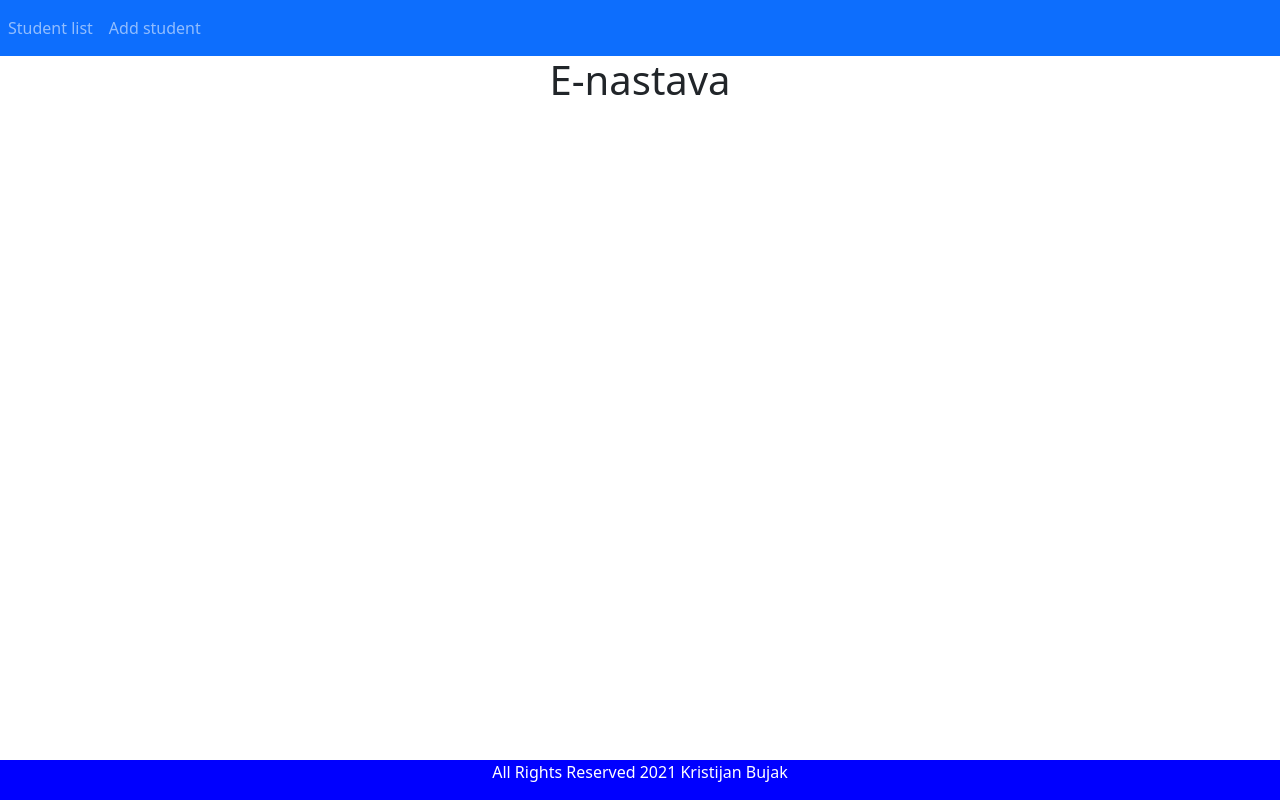
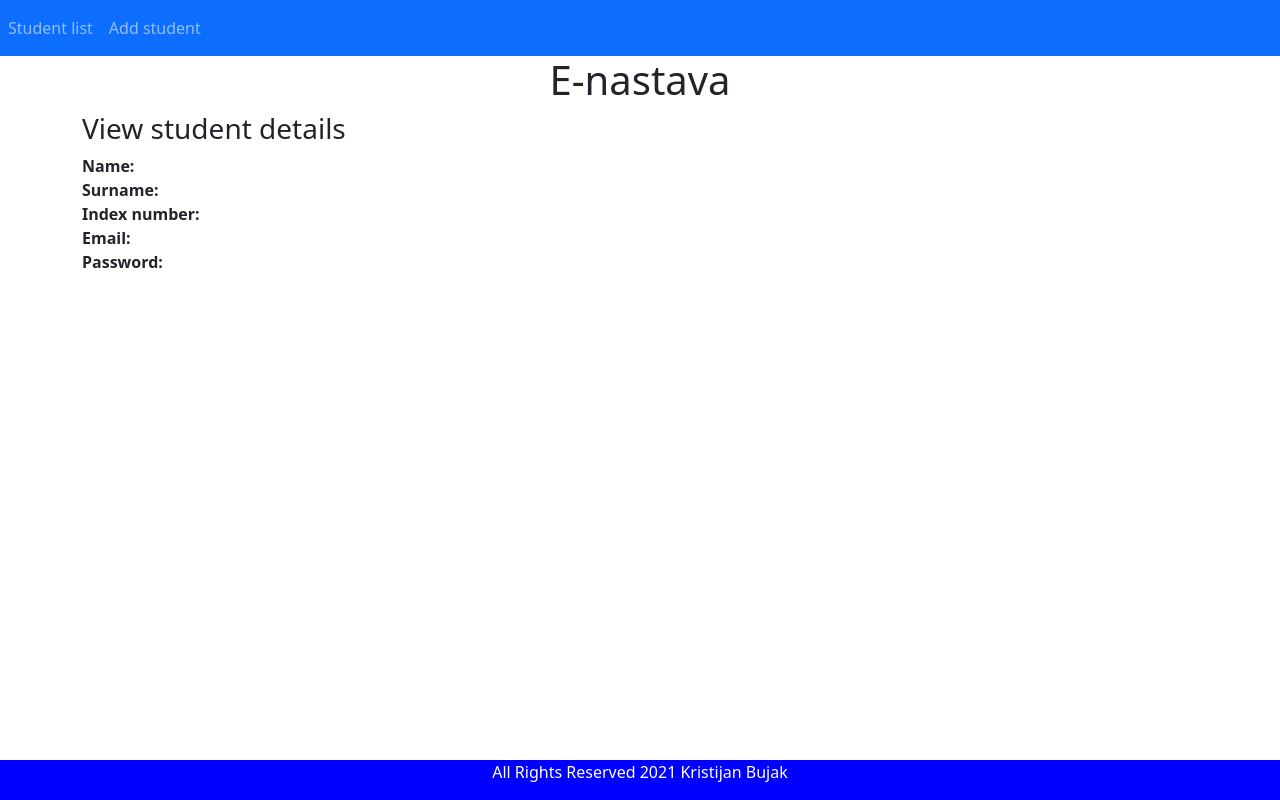
Before and after one commit to bujakkristijan/tseoproject, an Angular app in the folder frontendAngular/tseo-frontend/: page /student-details/1 in a window 1280 px wide. Before the commit this address led to /. Built offline with nearby package versions, Linux system fonts and the light colour scheme; no server answers.

Commit message:
dodat student-details

```diff
--- a/frontendAngular/tseo-frontend/src/app/app-routing.module.ts
+++ b/frontendAngular/tseo-frontend/src/app/app-routing.module.ts
@@ -3,12 +3,14 @@ import { CreateStudentComponent } from './create-student/create-student.componen
 import { StudentListComponent } from './student-list/student-list.component';
 import { NgModule } from '@angular/core';
 import { RouterModule, Routes } from '@angular/router';
+import { StudentDetailsComponent } from './student-details/student-details.component';
 
 const routes: Routes = [
   {path: 'students', component: StudentListComponent},
   {path: '', redirectTo: 'students', pathMatch: "full"},
   {path: 'create-student', component: CreateStudentComponent},
-  {path: 'update-student/:id', component: UpdateStudentComponent}
+  {path: 'update-student/:id', component: UpdateStudentComponent},
+  {path: 'student-details/:id', component: StudentDetailsComponent}
 ];
 
 @NgModule({
--- a/frontendAngular/tseo-frontend/src/app/app.module.ts
+++ b/frontendAngular/tseo-frontend/src/app/app.module.ts
@@ -7,13 +7,15 @@ import { StudentListComponent } from './student-list/student-list.component';
 import { CreateStudentComponent } from './create-student/create-student.component';
 import { FormsModule } from '@angular/forms';
 import { UpdateStudentComponent } from './update-student/update-student.component';
+import { StudentDetailsComponent } from './student-details/student-details.component';
 
 @NgModule({
   declarations: [
     AppComponent,
     StudentListComponent,
     CreateStudentComponent,
-    UpdateStudentComponent
+    UpdateStudentComponent,
+    StudentDetailsComponent
   ],
   imports: [
     BrowserModule,
--- /dev/null
+++ b/frontendAngular/tseo-frontend/src/app/student-details/student-details.component.html
@@ -0,0 +1,18 @@
+<h3> View student details </h3>
+<div>
+  <div>
+    <label> <b> Name: </b></label> {{student.name}}
+  </div>
+  <div>
+    <label> <b> Surname: </b></label> {{student.surname}}
+  </div>
+  <div>
+    <label> <b> Index number: </b></label> {{student.indexNum}}
+  </div>
+  <div>
+    <label> <b> Email: </b></label> {{student.email}}
+  </div>
+  <div>
+    <label> <b> Password: </b></label> {{student.password}}
+  </div>
+</div>
--- /dev/null
+++ b/frontendAngular/tseo-frontend/src/app/student-details/student-details.component.ts
@@ -0,0 +1,26 @@
+import { StudentService } from './../student.service';
+import { Component, OnInit } from '@angular/core';
+import { ActivatedRoute } from '@angular/router';
+import { User } from '../user';
+
+@Component({
+  selector: 'app-student-details',
+  templateUrl: './student-details.component.html',
+  styleUrls: ['./student-details.component.css']
+})
+export class StudentDetailsComponent implements OnInit {
+
+  id: number;
+  student: User;
+  constructor(private route: ActivatedRoute, private studentService: StudentService) { }
+
+  ngOnInit(): void {
+    this.id = this.route.snapshot.params['id'];
+
+    this.student = new User();
+    this.studentService.getStudentById(this.id).subscribe(data =>{
+      this.student = data;
+    })
+  }
+
+}
--- a/frontendAngular/tseo-frontend/src/app/student-list/student-list.component.html
+++ b/frontendAngular/tseo-frontend/src/app/student-list/student-list.component.html
@@ -20,6 +20,7 @@
         <td>
           <button (click) = "updateStudent(student.id)" class="btn btn-info"> Update </button>
           <button (click) = "deleteStudent(student.id)" class="btn btn-danger" style="margin-left: 10px"> Delete </button>
+          <button (click) = "studentDetails(student.id)" class="btn btn-info" style="margin-left: 10px"> View </button>
         </td>
 
       </tr>
--- a/frontendAngular/tseo-frontend/src/app/student-list/student-list.component.ts
+++ b/frontendAngular/tseo-frontend/src/app/student-list/student-list.component.ts
@@ -34,4 +34,8 @@ export class StudentListComponent implements OnInit {
     })
   }
 
+  studentDetails(id: number){
+    this.router.navigate(['student-details', id]);
+  }
+
 }
```
Also changed, not shown: frontendAngular/tseo-frontend/src/app/student-details/student-details.component.css (added), 1 other file (tests, documents, lock files or other folders).
